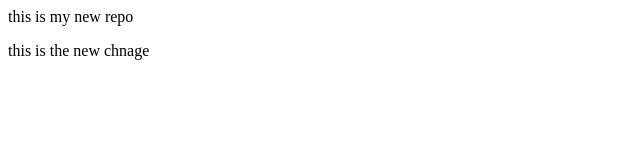
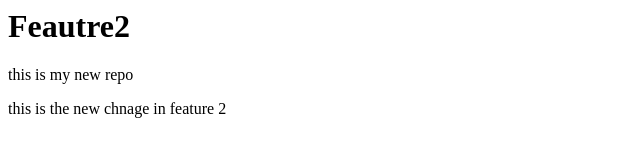
Before and after one commit to MrMehulMaurya/localsyststem, a plain HTML site: page index.html in a window 1280 px wide. Shown: the whole page, without its empty margins (0-640 px from the left). Drawn offline with Linux system fonts and the light colour scheme.

Commit message:
feature2 update

```diff
--- a/index.html
+++ b/index.html
@@ -1,6 +1,7 @@
+<h1>Feautre2</h1>
 <p>
     this is my new repo
 </p>
 <p>
-    this is the new chnage
+    this is the new chnage in feature 2
 </p>
```
